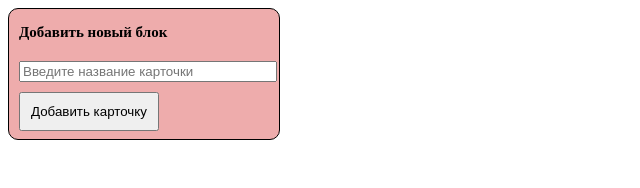
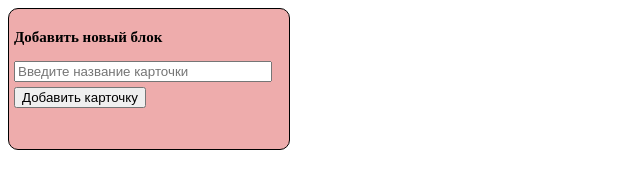
Before and after one commit to ththht888/Fisrt_app, a plain HTML site: page index.html in a window 1280 px wide. Shown: the whole page, without its empty margins (0-640 px from the left). Drawn offline with Linux system fonts and the light colour scheme.

Commit message:
fixtask_3

```diff
--- a/index.html
+++ b/index.html
@@ -7,9 +7,9 @@
     <link rel="stylesheet" href="./style.css" />
   </head>
   <body>
-    <div id="cartAndCard" class="caca">
+    <div id="cartAndCard" class="blockCartandCard">
       <div id="cart" class="cart">
-        <h5 class="text">Добавить новый блок</h5>
+        <h3 class="text">Добавить новый блок</h3>
         <input
           placeholder="Введите название карточки"
           id="input-text"
--- a/style.css
+++ b/style.css
@@ -8,27 +8,22 @@
     background-color: #eeacac;
     border-radius: 10px;
     border: 1px solid black;
+    padding: 5px;
   }
 
   .blockBtn {
     display: flex;
     flex-direction: column;
     align-items: baseline;
-    padding: 10px;
-    margin: 5px;
+    margin-top: 5px;
   }
 
   .inputString {
     width: 250px;
-    margin-left: 10px;
   }
 
-  .blockBtn {
-    margin: 10px;
-  }
   .text {
     font-size: 15px;
-    margin: 15px 15px 20px 10px;
   }
 
   .card {
@@ -45,7 +40,7 @@
     flex-wrap: wrap;
   }
 
-  .caca {
+  .blockCartandCard {
     display: flex;
     flex-wrap: wrap;
   }
```
